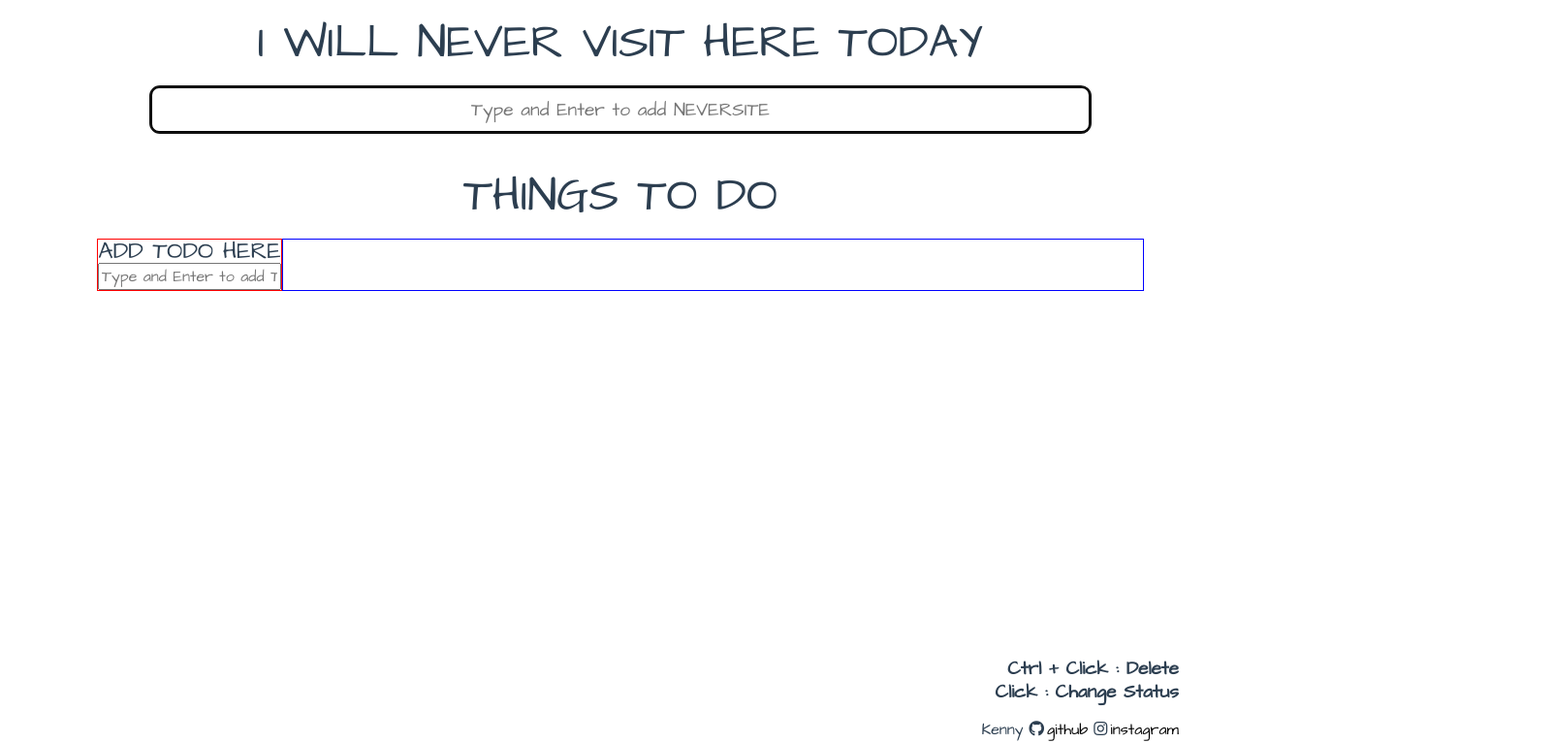
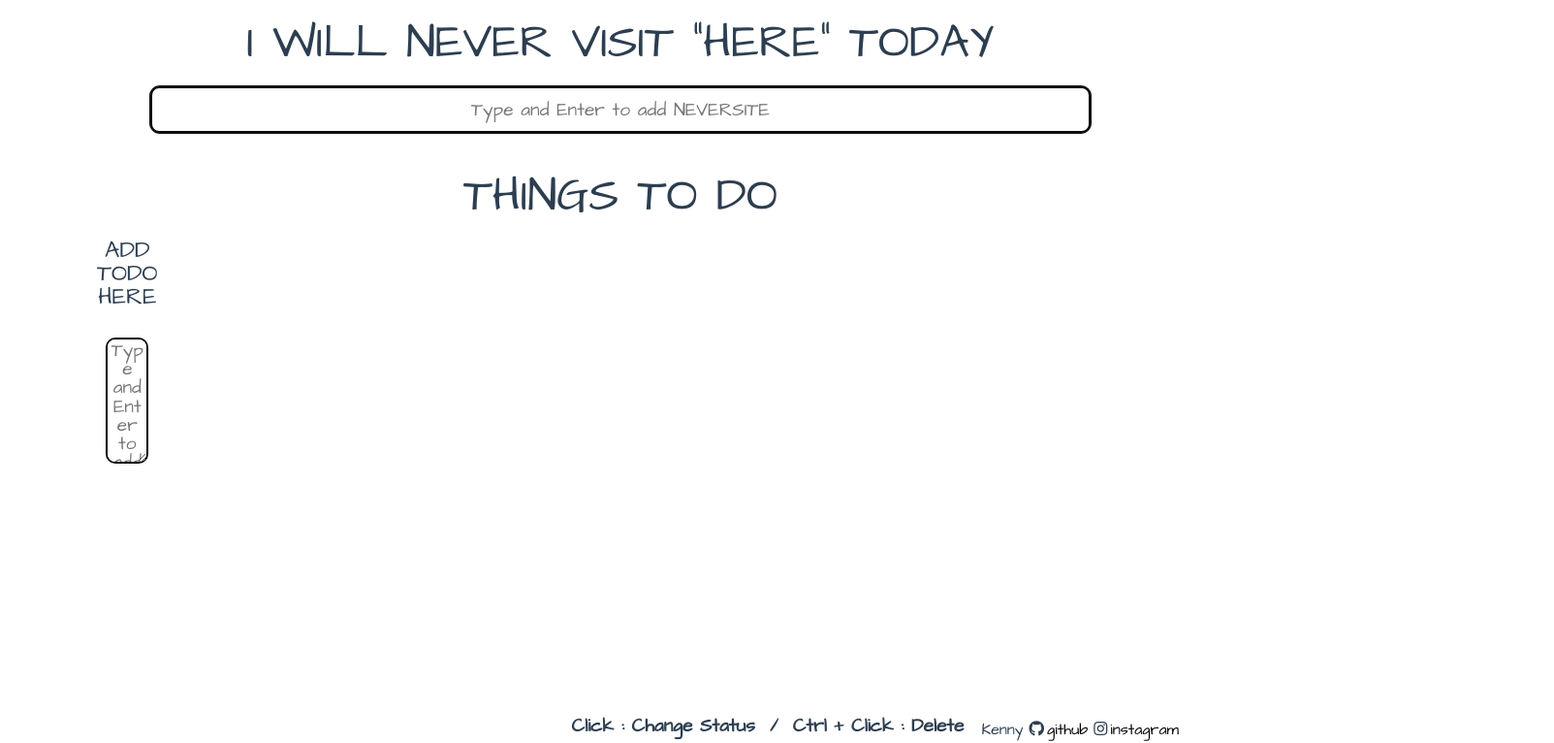
Before and after one commit to YeongbuCha/neversite, a Vue app: page / in a window 1280 px wide. Shown: the top 766 px of the page at 97% size, 1603 px wide, since content can reach past the window. Built offline with nearby package versions, Linux system fonts and the light colour scheme.

Commit message:
Add changing todo status

```diff
--- a/src/App.vue
+++ b/src/App.vue
@@ -1,6 +1,6 @@
 <template>
   <div id="app">
-    <h1>I WILL NEVER VISIT HERE TODAY</h1>
+    <h1>I WILL NEVER VISIT "HERE" TODAY</h1>
     <NeverInput @neverInputSubmit="onNeverInputSubmit" />
     <NeverList
       @imgClick="changeVisited"
@@ -80,7 +80,7 @@ export default {
     onTodoInputSubmit(todo) {
       if (this.todos === []) {
         this.todos.push(todo)
-      } else if (this.todos.length < 12) {
+      } else if (this.todos.length < 8) {
         this.todos.push(todo)
       } else {
         this.todos.pop()
--- a/src/components/MyFooter.vue
+++ b/src/components/MyFooter.vue
@@ -1,8 +1,9 @@
 <template>
   <div class="my-footer">
     <div class="my-helpers">
+      <p class="my-helper">Click : Change Status</p>
+      <p class="my-helper">/</p>
       <p class="my-helper">Ctrl + Click : Delete</p>
-      <p class="my-helper">Click : Change Status</p>
     </div>
     <div class="my-footer-items">
       <span class="my-footer-item">
@@ -30,9 +31,8 @@ export default {
 .my-footer {
   width: 100%;
   display: flex;
-  flex-direction: column;
-  justify-content: center;
-  align-items: flex-end;
+  justify-content: flex-end;
+  align-items: center;
 
   position: absolute;
   z-index: 1;
@@ -56,7 +56,6 @@ a {
 .my-helpers {
   margin-top: 10px;
   display: flex;
-  flex-direction: column;
   justify-content: flex-start;
   align-items: flex-end;
   font-size: 1.2rem;
@@ -64,7 +63,7 @@ a {
 }
 
 .my-helper {
-  margin-bottom: 5px;
+  margin-right: 15px;
 }
 
 </style>
--- a/src/components/NeverListItem.vue
+++ b/src/components/NeverListItem.vue
@@ -75,10 +75,13 @@ export default {
 h3 {
   margin-top: 10px;
   font-size: 1.8rem;
+  width: 100%;
+  word-wrap: break-word;
 }
 
 span {
   font-weight: 700;
   font-size: 2.2rem;
+  color: #d63031;
 }
 </style>
--- a/src/components/TodoInput.vue
+++ b/src/components/TodoInput.vue
@@ -1,11 +1,13 @@
 <template>
   <div class="todo-input">
     <h3>ADD TODO HERE</h3>
-    <input
+    <textarea
       v-model="newTodoInput"
       @keypress.enter="onTodoInputSubmit"
       type="text"
-      placeholder="Type and Enter to add TODO">
+      placeholder="Type and Enter
+to add TODO"></textarea>
+
   </div>
 </template>
 
@@ -34,11 +36,25 @@ export default {
 
 <style scoped>
 div.todo-input {
-  border: 1px solid red;
-  margin-top: 20px;
+  display: flex;
+  flex-direction: column;
+  justify-content: flex-start;
+  align-items: center;
+}
+
+textarea {
+  text-align: center;
+  width: 70%;
+  height: 130px;
+  font-size: 1.2rem;
+  border: 2px solid black;
+  border-radius: 10px;
+  margin-top: 30px;
+  white-space: pre-wrap;
 }
 
 h3 {
   font-size: 1.5rem;
+  margin-top: 20px;
 }
 </style>
--- a/src/components/TodoList.vue
+++ b/src/components/TodoList.vue
@@ -35,12 +35,11 @@ export default {
 
 <style scoped>
 div.todo-list {
-  border: 1px solid blue;
   margin-top: 20px;
 }
 
 .todo-list-wrapper {
   display: grid;
-  grid-template-columns: repeat(4, 1fr);
+  grid-template-columns: repeat(4, 360px);
 }
 </style>
--- a/src/components/TodoListItem.vue
+++ b/src/components/TodoListItem.vue
@@ -1,16 +1,18 @@
 <template>
   <div class="todo-list-item">
     <div
+      class="clickable"
+      @click.exact="onTodoClick"
+      @click.ctrl.exact="onTodoCtrlClick">
+    </div>
+    <div
       class='x-block'
       v-if="todo.isCompleted"
-      @click.exact="onTodoClick"
-      @click.ctrl.exact="onTodoCtrlClick"
     >
-    <div>DONE</div>
+      <div><i class="fas fa-check check-icon"></i>DONE</div>
     </div>
-    <h3
-      @click.exact="onTodoClick"
-      @click.ctrl.exact="onTodoCtrlClick" >
+    <i class="fas fa-thumbtack pin-icon"></i>
+    <h3>
       {{ todo.content }}
     </h3>
   </div>
@@ -35,12 +37,55 @@ export default {
 
 <style scoped>
 div.todo-list-item {
-  border: 1px solid green;
+  background: #f1c40f;
   margin-bottom: 10px;
-  height: 75px;
+  width: 95%;
+  height: 90px;
+  display: flex;
+  justify-content: center;
+  align-items: center;
+  position: relative;
+  cursor: pointer;
 }
 
 h3 {
-  font-size: 2rem;
+  width: 100%;
+  font-size: 1.5rem;
+  word-wrap: break-word;
 }
+
+.pin-icon {
+  position: absolute;
+  top: -5px;
+  left: 50%;
+  transform: rotate(30deg)
+}
+
+.clickable {
+  width: 100%;
+  height: 100%;
+  position: absolute;
+  z-index: 100;
+  top: 0;
+  left: 0;
+}
+
+.x-block {
+  width: 100%;
+  height: 100%;
+  position: absolute;
+  z-index: 1;
+  display: flex;
+  justify-content: center;
+  align-items: center;
+  background-color: rgba(3, 3, 3, 0.7);
+  color: white;
+  font-size: 1.8rem;
+  /* text-decoration: line-through; */
+}
+
+.check-icon {
+  margin-right: 5px;
+}
+
 </style>
```
